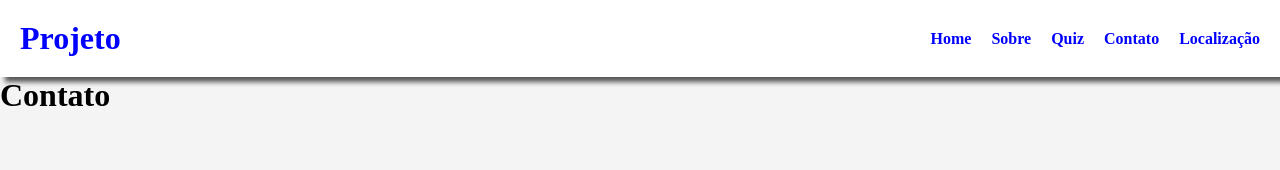
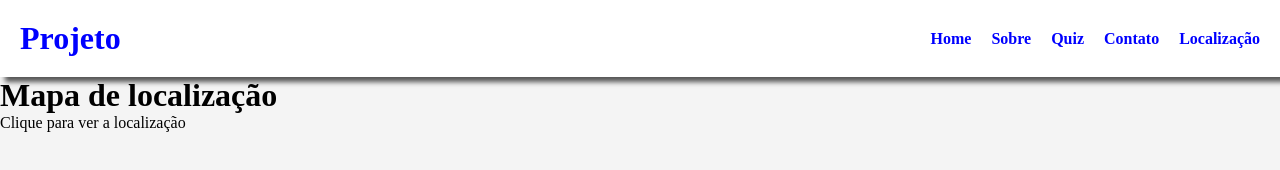
Before and after one commit to brunopng09/Projeto4.1, a plain HTML site: page Projeto4-main/src/pages/localiza.html in a window 1280 px wide. Drawn offline with Linux system fonts and the light colour scheme.

Commit message:
Criando o projeto 4.1

```diff
--- a/Projeto4-main/src/pages/localiza.html
+++ b/Projeto4-main/src/pages/localiza.html
@@ -20,7 +20,18 @@
         </nav>
     </header>
 
-    <h1>Contato</h1>
+    <main>
+        <div id="localiza">
+            <h1>Mapa de localização</h1>
+            <section id="mapa-container">
+                <div id="mapaid"></div>
+                <div id="localizacao">Clique para ver a localização</div>
+
+
+            </section>
+
+        </div>
+    </main>
 
 </body>
 </html>
```
Also changed, not shown: Projeto4-main/index.html (+1 -0 lines).
